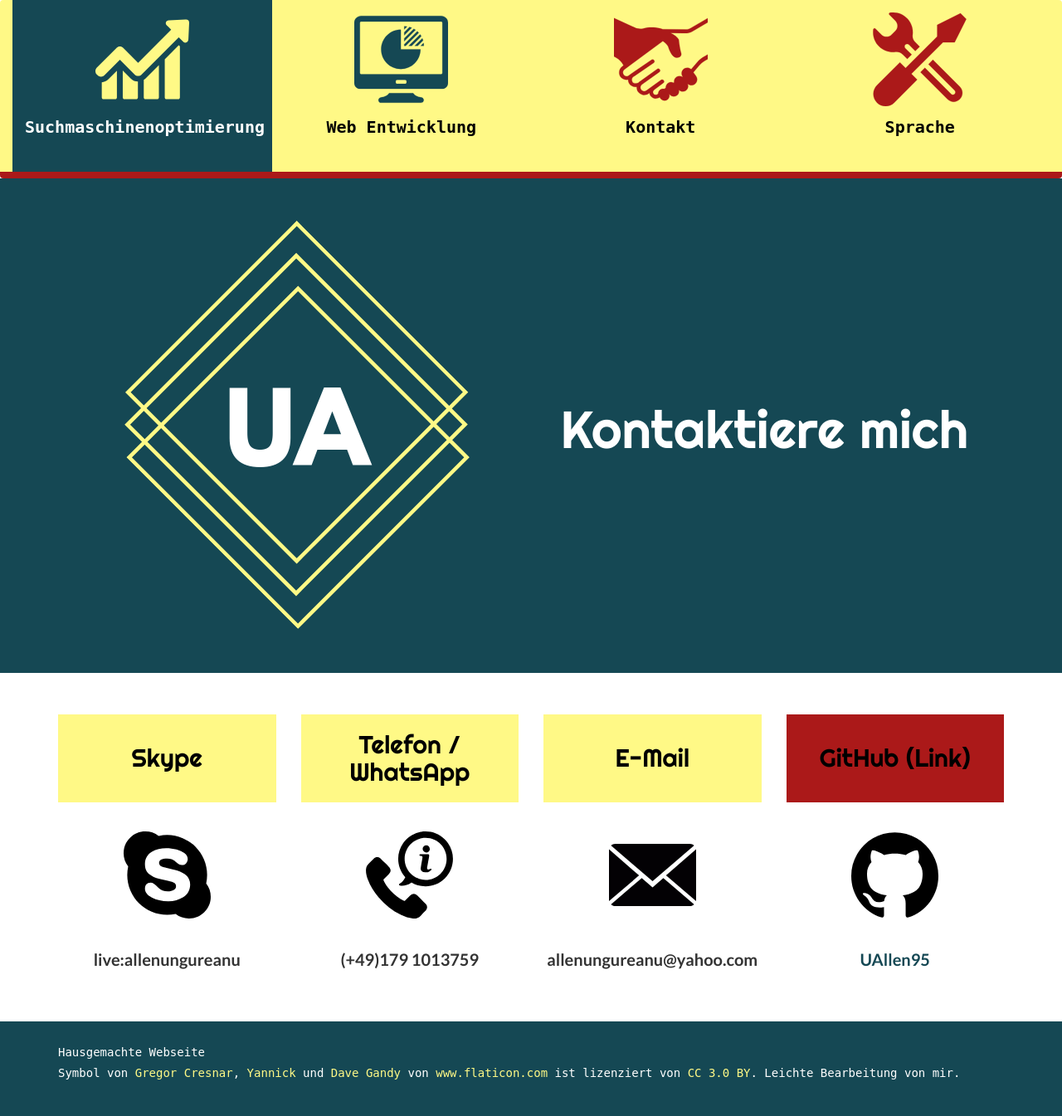
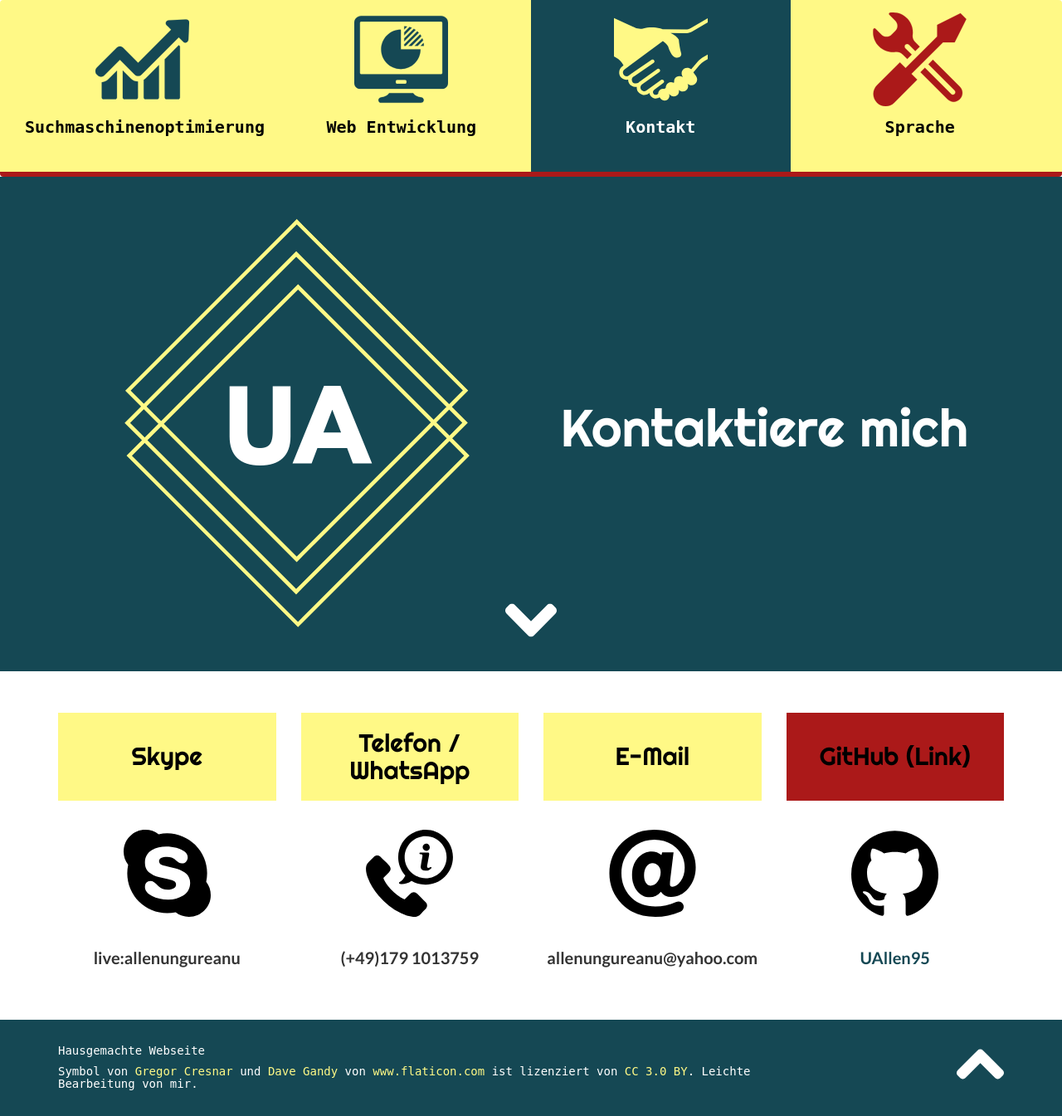
Before and after one commit to UAllen95/UAllen95.github.io, a PHP site: page /contact_de.html in a window 1280 px wide. Shown: the whole page at 83% size. Before the commit the page ends 1301 px from the top, so only its background shows below. Run offline with PHP 8.4, Linux system fonts and the light colour scheme; style sheets or scripts are compiled from the project's sources.

Commit message:
smooth_scroll js added

```diff
--- a/contact_de.html
+++ b/contact_de.html
@@ -18,13 +18,13 @@
   <body>
 
     <!-- Navbar -->
-    <nav class="navbar navbar-default">
+    <nav id="navbar" class="navbar navbar-default">
       <div class="container-fluid">
         <div class="navbar-header">
           <ul class="nav navbar-nav text-center">
 
-            <li class="nav-first-element navbar-tab active-navbar-tab"><a href="index_de.html">
-              <img src="resources/images/icons/line-chart-reverse.svg"/>
+            <li class="nav-first-element navbar-tab"><a href="index_de.html">
+              <img src="resources/images/icons/line-chart.svg"/>
               <p class="big-show">Suchmaschinenoptimierung</p>
               <p class="little-show">SEO</p>
             </a></li>
@@ -35,8 +35,8 @@
               <p class="little-show">WEB</p>
             </a></li>
 
-            <li class="nav-third-element navbar-tab"><a href="contact_de.html" class="red">
-              <img src="resources/images/icons/agreement.svg"/>
+            <li class="nav-third-element navbar-tab active-navbar-tab"><a href="contact_de.html" class="red">
+              <img src="resources/images/icons/agreement-reverse.svg"/>
               <p>Kontakt</p>
             </a></li>
 
@@ -62,40 +62,49 @@
     <section>
       <div class="jumbotron">
         <div class="container-fluid">
+
           <div class="logo-container">
             <img class="img-responsive" src="resources/images/logo_db.png" alt="logo"/>
           </div>
+
           <div class="text-container">
             <h1>Kontaktiere mich</h1>
           </div>
+
+          <div class="arrow-row">
+            <a class="smooth-scroll" href="#first-section">
+              <img src="resources/images/icons/arrow-down.svg" class="arrow-down">
+            </a>
+          </div>
+
         </div>
       </div>
     </section>
 
     <!-- Contact section -->
-    <section>
+    <section id="first-section">
       <div id="contact" class="container text-center">
         <div class="row">
 
-          <div class="col-lg-3 col-sm-6 contact-container skype">
+          <div class="col-lg-3 col-xs-6 contact-container skype">
             <h2 class="yellow-background">Skype</h2>
             <img src="resources/images/icons/skype.svg" class="contact-icon">
             <p>live:allenungureanu</p>
           </div>
 
-          <div class="col-lg-3 col-sm-6 contact-container telefon">
+          <div class="col-lg-3 col-xs-6 contact-container telefon">
             <h2 class="yellow-background">Telefon / WhatsApp</h2>
             <img src="resources/images/icons/phone-call.svg" class="contact-icon">
             <p>(+49)179 1013759</p>
           </div>
 
-          <div class="col-lg-3 col-sm-6 contact-container email">
+          <div class="col-lg-3 col-xs-6 contact-container email">
             <h2 class="yellow-background">E-Mail</h2>
-            <img src="resources/images/icons/close-envelope.svg" class="contact-icon">
+            <img src="resources/images/icons/at.svg" class="contact-icon">
             <p>allenungureanu@yahoo.com</p>
           </div>
 
-          <div class="col-lg-3 col-sm-6 contact-container github">
+          <div class="col-lg-3 col-xs-6 contact-container github">
             <h2 class="yellow-background red">GitHub (Link)</h2>
             <a href="https://github.com/UAllen95" target="_blank">
               <img src="resources/images/icons/github-logo.svg" class="contact-icon">
@@ -110,13 +119,20 @@
     <!-- Footer -->
     <footer>
       <div class="container">
+
+        <div class="text-right footer-arrow">
+          <a class="smooth-scroll" href="#navbar">
+            <img src="resources/images/icons/arrow-up.svg">
+          </a>
+        </div>
+
         <h5>Hausgemachte Webseite</h5>
-        <h5>Symbol von <a href="https://www.flaticon.com/authors/gregor-cresnar" target="Gregor Cresnar">Gregor Cresnar</a>,
-          <a href="https://www.flaticon.com/authors/yannick" title="Yannick">Yannick</a> und
+        <h5>Symbol von <a href="https://www.flaticon.com/authors/gregor-cresnar" target="Gregor Cresnar">Gregor Cresnar</a> und
           <a href="https://www.flaticon.com/authors/dave-gandy" title="Dave Gandy">Dave Gandy</a> von
           <a href="https://www.flaticon.com/" title="Flaticon">www.flaticon.com</a> ist lizenziert von
           <a href="http://creativecommons.org/licenses/by/3.0/" title="Creative Commons BY 3.0" target="_blank">CC 3.0 BY</a>. Leichte Bearbeitung von mir.
         </h5>
+
       </div>
     </footer>
 
--- a/resources/css/style.css
+++ b/resources/css/style.css
@@ -53,7 +53,7 @@ p {
 .navbar-default {
   background-color: #fff986;
   border: #fff986;
-  border-bottom: 8px solid #AB1919;
+  border-bottom: 6px solid #AB1919;
   margin: 0;
   font-family: monospace;
 }
@@ -164,9 +164,14 @@ p {
   width: 500px;
 }
 
-.jumbotron .jumbotron-arrow {
-  width: 50px;
-  padding-top: 60px;
+.jumbotron .arrow-row {
+  height: 0px;
+}
+
+.jumbotron img.arrow-down {
+  width: 5%;
+  position: relative;
+  bottom: 45px;
 }
 
 /* SEO */
@@ -244,12 +249,29 @@ footer {
   margin-top: 50px;
 }
 
+footer h5 {
+  width: 80%;
+}
+
 footer a {
   color: #fff986;
 }
 
 footer a:hover {
   color: white;
+}
+
+footer a:focus {
+  color: #AB1919;
+}
+
+footer div.footer-arrow {
+  height: 0;
+}
+
+footer img {
+  width: 5%;
+  margin-top: 5px;
 }
 
 @media only screen and (max-width: 1310px) and (min-width: 1220px) {
@@ -312,6 +334,19 @@ footer a:hover {
   }
 }
 
+@media only screen and (max-width: 884px) {
+  /* Jumbotron */
+  .jumbotron .arrow-row {
+    height: 50px;
+  }
+
+  .jumbotron img.arrow-down {
+    width: 7%;
+    position: relative;
+    top: 20px;
+  }
+}
+
 @media only screen and (max-width: 767px) {
   /* Navbar */
   .navbar-header li {
@@ -328,6 +363,19 @@ footer a:hover {
 
   .navbar-header li p {
     margin: 0;
+  }
+}
+
+@media only screen and (max-width: 716px) {
+  /* Contact */
+  #contact .yellow-background {
+    height: 106px;
+  }
+
+  #contact .skype .yellow-background,
+  #contact .email .yellow-background,
+  #contact .github .yellow-background {
+    padding-top: 36px;
   }
 }
 
@@ -378,3 +426,10 @@ footer a:hover {
     font-size: 4rem;
   }
 }
+
+@media only screen and (max-width: 521px) {
+  /* Contact */
+  #contact .github .yellow-background {
+    padding-top: 20px;
+  }
+}
--- a/resources/js/main.js
+++ b/resources/js/main.js
@@ -1,3 +1,17 @@
 $(document).ready(function(){
+  $('.smooth-scroll').click(function() {
+      if (location.pathname.replace(/^\//,'') == this.pathname.replace(/^\//,'')
+          || location.hostname == this.hostname) {
 
-})
+          var target = $(this.hash);
+          target = target.length ? target : $('[name=' + this.hash.slice(1) +']');
+             if (target.length) {
+               $('html,body').animate({
+                   scrollTop: target.offset().top
+              }, 800);
+              return false;
+          }
+      }
+  });
+
+});
```
Also changed, not shown: contact.html (+27 -11 lines), index.html (+24 -5 lines), index_de.html (+19 -2 lines), web_developer.html (+19 -2 lines), web_developer_de.html (+23 -6 lines), resources/images/icons/angle-arrow-down.svg (deleted), resources/images/icons/arrow-down.svg (added), resources/images/icons/arrow-up.svg (added), resources/images/icons/at.svg (added), resources/images/icons/close-envelope.svg (deleted), resources/images/icons/up-arrow.svg (deleted).
